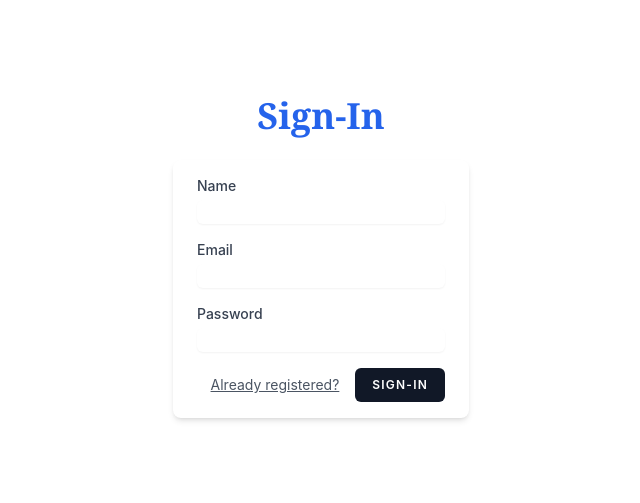
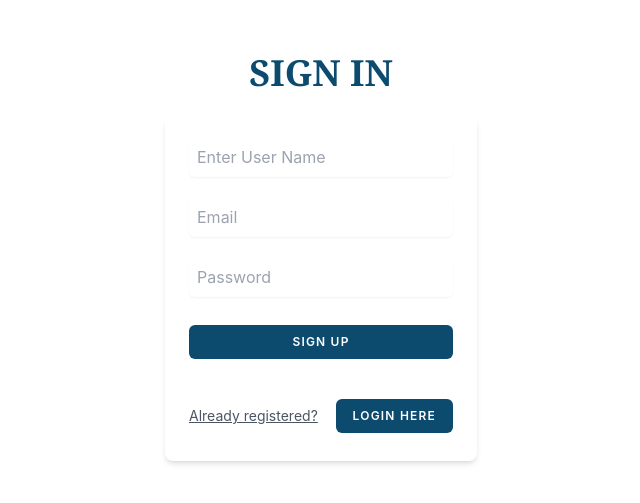
Before and after one commit to Boddusuryasai/Mern-Stack-Todo-app-with-Auth, a React (Create React App) app in the folder frontend/: page / in a window 1280 px wide. Shown: the part 143-646 px from the top of the page, without its empty margins (319-959 px from the left). Built offline with nearby package versions, Linux system fonts and the light colour scheme.

Commit message:
login singin css added

```diff
--- a/frontend/src/components/Form.js
+++ b/frontend/src/components/Form.js
@@ -19,7 +19,7 @@ export const Form = ({ addNewTodo }) => {
     if (localStorage.getItem("token")) {
       setIsloggedin(true);
     } else {
-      navigate("/");
+      navigate("/login");
     }
   }, []);
 
--- a/frontend/src/components/Login.js
+++ b/frontend/src/components/Login.js
@@ -59,68 +59,69 @@ export const Login = () => {
 
       <div className="flex flex-col items-center min-h-screen pt-6 sm:justify-center sm:pt-0 ">
         <div>
-          <Link href="/">
-            <h3 className="text-4xl font-bold text-blue-600 font-serif">
-              Login
+
+            <h3 className="text-4xl font-bold  font-serif text-sky-900">
+            Login
             </h3>
-          </Link>
+
         </div>
         <div className="w-full px-6 py-4 mt-6 overflow-hidden bg-white shadow-md sm:max-w-md sm:rounded-lg">
           <form onSubmit={handleSubmit}>
             <div className="mt-4">
-              <label
-                htmlFor="email"
-                className="block text-sm font-medium text-gray-700 undefined"
-              >
-                Email
-              </label>
               <div className="flex flex-col items-start">
                 <input
                   type="email"
                   name="email"
                   id="email"
                   value={email}
+                  placeholder="Email"
+                  autoComplete="off"
                   onChange={(event) => setEmail(event.target.value)}
-                  className="block w-full mt-1 border-gray-300 rounded-md shadow-sm focus:border-indigo-300 focus:ring focus:ring-indigo-200 focus:ring-opacity-50"
+                  className="block w-full mt-1 border-gray-300 p-2 rounded-md shadow-sm focus:border-indigo-300 focus:ring focus:ring-indigo-200 focus:ring-opacity-50"
                 />
               </div>
             </div>
             <div className="mt-4">
-              <label
-                htmlFor="password"
-                className="block text-sm font-medium text-gray-700 undefined"
-              >
-                Password
-              </label>
               <div className="flex flex-col items-start">
                 <input
                   type="password"
                   name="password"
                   id="password"
                   value={password}
+                  placeholder="Password"
+                  autoComplete="off"
                   onChange={(event) => setPassword(event.target.value)}
-                  className="block w-full mt-1 border-gray-300 rounded-md shadow-sm focus:border-indigo-300 focus:ring focus:ring-indigo-200 focus:ring-opacity-50"
+                  className="block w-full mt-1 border-gray-300 rounded-md shadow-sm focus:border-none p-2"
                 />
               </div>
             </div>
-
-            <div className="flex items-center justify-between gap-3 mt-4">
               <button
                 type="submit"
-                className="inline-flex  items-center px-4 py-2  text-xs font-semibold tracking-widest text-white uppercase transition duration-150 ease-in-out bg-gray-900 border border-transparent rounded-md active:bg-gray-900 false"
+                className="w-full my-3 text-center items-center px-4 py-2  text-xs font-semibold tracking-widest text-white uppercase transition duration-150 ease-in-out bg-sky-900 border border-transparent rounded-md active:bg-sky-600 hover:bg-sky-600 false"
               >
                 Login
               </button>
-              <Link
-                className="text-sm text-gray-600 underline hover:text-gray-900"
-                to="/login"
+
+              <div className="flex items-center justify-between gap-3 mt-4">
+            <Link
+                className="text-sm mt-2 text-gray-600 underline "
+                to="/"
               >
                 Dont have a account?
               </Link>
-            </div>
+              <Link to="/">
+              <button
+                className=" text-center items-center px-4 py-2  text-xs font-semibold tracking-widest text-white uppercase transition duration-150 ease-in-out bg-sky-900 border border-transparent rounded-md active:bg-sky-600 hover:bg-sky-600 false"
+              >
+                Sign Up here
+              </button>
+              </Link>
+              </div>
+
           </form>
         </div>
       </div>
     </div>
+
   );
 };
--- a/frontend/src/components/Signup.js
+++ b/frontend/src/components/Signup.js
@@ -69,86 +69,86 @@ export const Signup = () => {
       )}
       <div className="flex flex-col items-center min-h-screen pt-6 sm:justify-center sm:pt-0 ">
         <div>
-          <Link href="/">
-            <h3 className="text-4xl font-bold text-blue-600 font-serif hover:font-serif">
-              Sign-In
-            </h3>
-          </Link>
+        <div>
+
+          <h3 className="text-4xl font-bold  font-serif text-sky-900">
+           SIGN IN
+          </h3>
+
+      </div>
         </div>
         <div className="w-full border-blue-500 px-6 py-4 mt-6 overflow-hidden bg-white shadow-md sm:max-w-md sm:rounded-lg ">
           <form onSubmit={handleSubmit}>
             <div>
-              <label
-                htmlFor="sername"
-                className="block text-sm font-medium text-gray-700 undefined"
-              >
-                Name
-              </label>
               <div className="flex flex-col items-start">
                 <input
                   type="text"
                   id="username"
                   name="username"
                   value={username}
+                  autoComplete="off"
+                  placeholder="Enter User Name"
                   onChange={(event) => setUsername(event.target.value)}
                   required
-                  className="block w-full mt-1 border-gray-300 font-serif rounded-md shadow-sm focus:border-white-300 focus:ring focus:ring-indigo-200 focus:ring-opacity-50"
+                  className="block w-full mt-1 border-gray-300 p-2 rounded-md shadow-sm focus:border-indigo-300 focus:ring focus:ring-indigo-200 focus:ring-opacity-50"
                 />
               </div>
             </div>
             <div className="mt-4">
-              <label
-                htmlFor="email"
-                className="block text-sm font-medium text-gray-700 undefined"
-              >
-                Email
-              </label>
+
               <div className="flex flex-col items-start">
-                <input
+              <input
                   type="email"
                   name="email"
                   id="email"
                   value={email}
+                  placeholder="Email"
+                  autoComplete="off"
                   onChange={(event) => setEmail(event.target.value)}
-                  required
-                  className="block w-full mt-1 border-gray-300 rounded-md shadow-sm focus:border-indigo-300 focus:ring focus:ring-indigo-200 focus:ring-opacity-50"
+                  className="block w-full mt-1 border-gray-300 p-2 rounded-md shadow-sm focus:border-indigo-300 focus:ring focus:ring-indigo-200 focus:ring-opacity-50"
                 />
               </div>
             </div>
             <div className="mt-4">
-              <label
-                htmlFor="password"
-                className="block text-sm font-medium text-gray-700 undefined"
-              >
-                Password
-              </label>
+
               <div className="flex flex-col items-start">
                 <input
                   type="password"
                   name="password"
                   id="password"
                   value={password}
+                  placeholder="Password"
                   required
                   onChange={(event) => setPassword(event.target.value)}
-                  className="block w-full mt-1 border-gray-300 rounded-md shadow-sm focus:border-indigo-300 focus:ring focus:ring-indigo-200 focus:ring-opacity-50"
+                  className="block w-full mt-1 border-gray-300 p-2 rounded-md shadow-sm focus:border-indigo-300 focus:ring focus:ring-indigo-200 focus:ring-opacity-50"
                 />
               </div>
             </div>
 
             <div className="flex items-center justify-end mt-4">
-              <Link
+
+              <button
+                type="submit"
+                className="w-full my-3 text-center items-center px-4 py-2  text-xs font-semibold tracking-widest text-white uppercase transition duration-150 ease-in-out bg-sky-900 border border-transparent rounded-md active:bg-sky-600 hover:bg-sky-600 false"
+              >
+                SIGN UP
+              </button>
+            </div>
+            <div className="flex items-center justify-between gap-3 mt-4">
+            <Link
                 className="text-sm text-gray-600 underline hover:text-gray-900"
                 to="/login"
               >
                 Already registered?
               </Link>
+              <Link to="/login">
               <button
-                type="submit"
-                className="inline-flex items-center px-4 py-2 ml-4 text-xs font-semibold tracking-widest text-white uppercase transition duration-150 ease-in-out bg-gray-900 border border-transparent rounded-md active:bg-gray-900 false"
+                className="w-full my-3 text-center items-center px-4 py-2  text-xs font-semibold tracking-widest text-white uppercase transition duration-150 ease-in-out bg-sky-900 border border-transparent rounded-md active:bg-sky-600 hover:bg-sky-600 false"
               >
-                Sign-In
+                LOGIN HERE
               </button>
-            </div>
+              </Link>
+              </div>
           </form>
         </div>
       </div>
```
